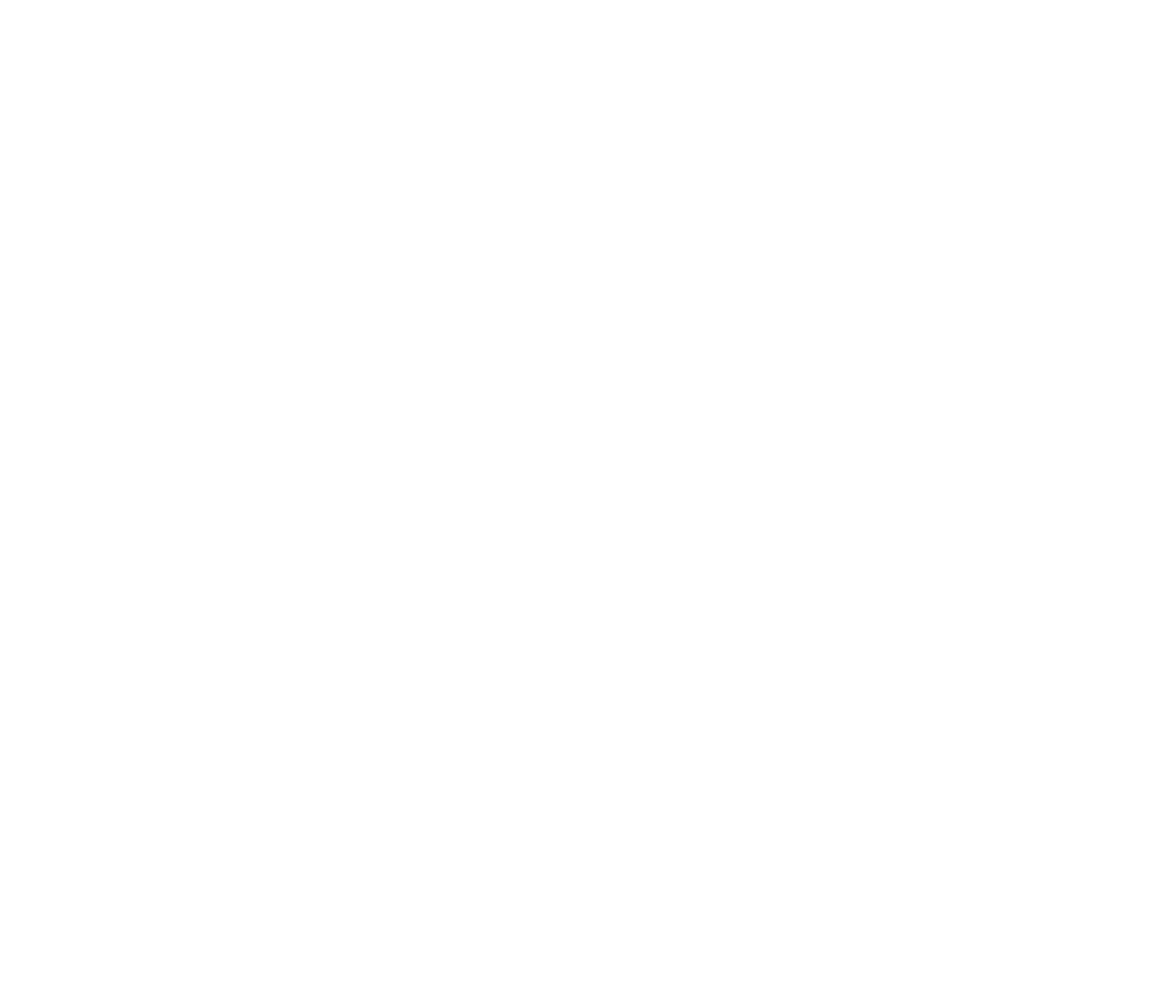
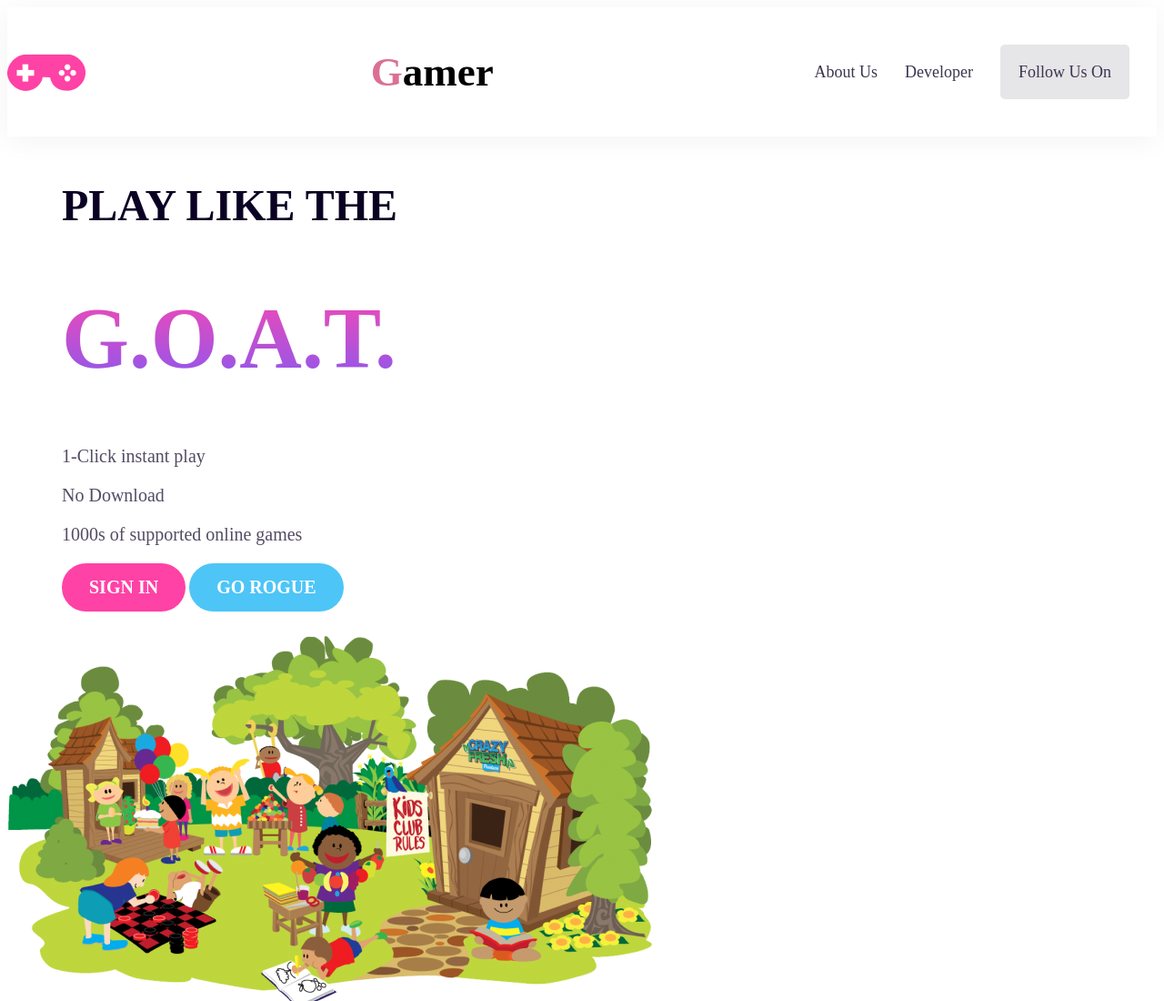
Before and after one commit to shilpi68/b8a2-gamer-zone-webside, a plain HTML site: page index.html in a window 1280 px wide. Shown: the top 1100 px of the page at 91% size. Before the commit the page ends 800 px from the top, so only its background shows below. Drawn offline with Linux system fonts and the light colour scheme.

Commit message:
banner content added

```diff
--- a/index.html
+++ b/index.html
@@ -3,11 +3,52 @@
 <head>
     <meta charset="UTF-8">
     <meta name="viewport" content="width=device-width, initial-scale=1.0">
-    <title>Document</title>
+    <title>B8a2-game</title>
+    <link rel="stylesheet" href="./styles.css">
+
 </head>
 <body>
-   <header>
+    <header>
+        <nav>
+            <img src="./images/Frame.png" alt="">
+            <h3 class="nav-title"> <span class="g-btn">G</span>amer</h3>
 
-   </header>
+            <ul>
+                <li><a href="">About Us</a></li>
+                <li><a href="">Developer</a></li>
+                <li><a class="follow" href="">Follow Us On</a></li>
+            </ul>
+        </nav>
+       <!-- banner section -->
+       <div class="banner">
+       <div class="banner-content">
+        <h3 class="banner-title">Play Like The</h3>
+        <h1 class="banner-title-1">G.O.A.T.</h1>
+        <p class="banner-description">1-Click instant play</p>
+        <p  class="banner-description">No Download</p>
+        <p  class="banner-description">1000s of supported online games</p>
+        <button class="signin">Sign In</button>
+        <button class="rogue">Go Rogue</button>
+       </div>
+        <img src="./images/Group 18.png" alt="">
+       </div>
+
+
+
+
+    </header>
+
+    <main>
+
+    </main>
+
+    <footer>
+
+
+    </footer>
+
+
+
+
 </body>
 </html>
--- /dev/null
+++ b/styles.css
@@ -0,0 +1,96 @@
+*{
+    font-family: Work Sans;
+}
+/* header styles */
+
+nav{
+    background-color: white;
+    display: flex;
+    justify-content: space-between;
+    align-items: center;
+    box-shadow: 0px 4px 30px 0px rgba(0, 0, 0, 0.05);
+
+
+}
+
+.nav-title{
+    font-size: 45px;
+    font-weight: 700;
+
+}
+.follow{
+    width: 260px;
+    height: 50px;
+    border-radius: 5px;
+    background: rgba(11, 2, 35, 0.10);
+    padding: 20px;
+
+}
+.g-btn{
+    color: palevioletred;
+}
+
+nav > ul {
+    display: flex;
+}
+
+nav li {
+    list-style: none;
+    margin-right: 30px;
+    font-size: 18px;
+    font-weight: 500;
+
+}
+
+nav li a{
+    text-decoration: none;
+    color: #3C354F;
+}
+/* banner styles */
+.banner{
+   width: 1200px;
+   height: 200px;
+
+}
+.banner-title{
+    color: #0B0223;
+    font-size: 48px;
+    font-weight: 600;
+    text-transform: uppercase;
+}
+.banner-content{
+    margin-left: 60px;
+}
+.banner-title-1{
+    font-size: 95px;
+    font-weight: 800;
+    text-transform: uppercase;
+    background-image: linear-gradient(180deg, #F948B2 0%, #8758F1 100%);
+    color: transparent;
+    -webkit-background-clip: text;
+}
+.banner-description{
+    color: #534C64;
+    font-size: 20px;
+    font-weight: 500;
+}
+.signin{
+    color: #FFF;
+    font-size: 20px;
+    font-weight: 600;
+    text-transform: uppercase;
+    background-color:#FF42A5 ;
+    padding: 15px 30px;
+    border-radius: 40px;
+    border: 0px;
+}
+.rogue{
+    color: #FFF;
+    font-size: 20px;
+    font-weight: 600;
+    text-transform: uppercase;
+    padding: 15px 30px;
+    border-radius:40px ;
+    background-color:#4EC5F7;
+    border: 0px;
+}
```
